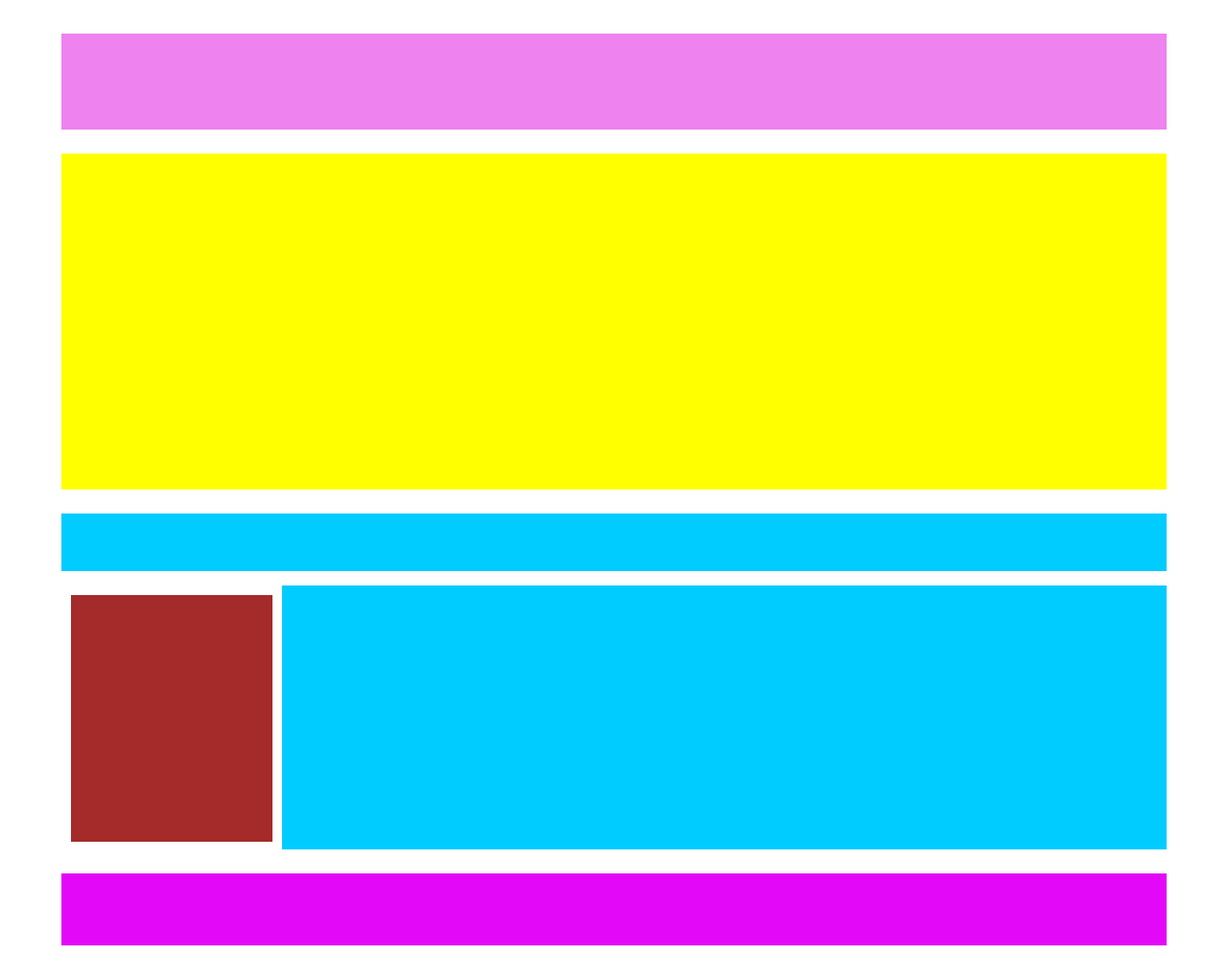
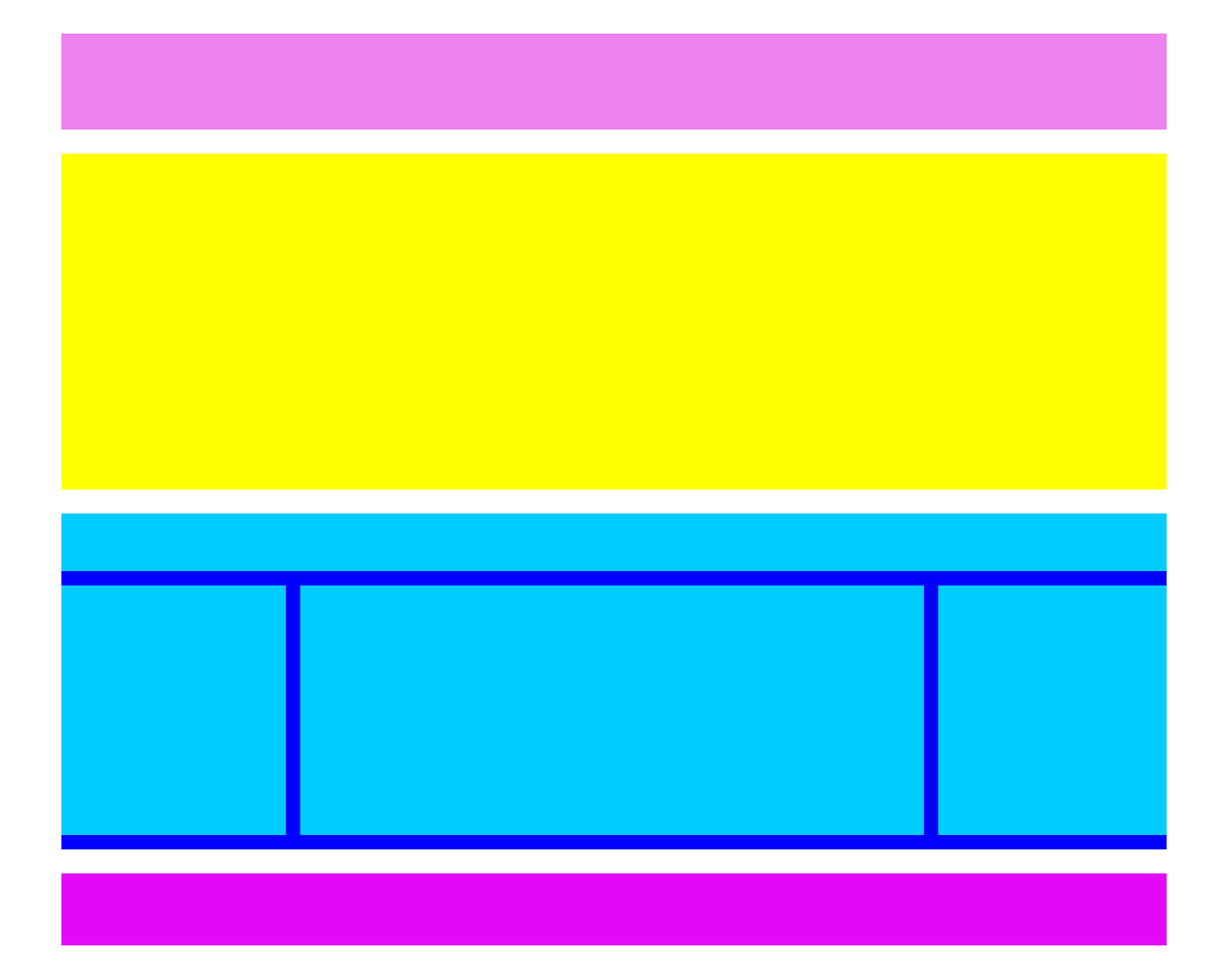
Before and after one commit to callagan70/htmlcss-struttura-wp, a plain HTML site: page index.html in a window 1280 px wide. Shown: the whole page at 96% size. Drawn offline with Linux system fonts and the light colour scheme.

Commit message:
Fatta prima parte con 4 contenitori della seconda section

```diff
--- a/index.html
+++ b/index.html
@@ -17,7 +17,7 @@
         <section class="first-section">
         </section>
 
-        <section class="second-section clearfix">
+        <section class="second-section">
             <div class="head-2s">
 
             </div>
@@ -38,16 +38,15 @@
 
     </main>
 
+   <footer>
+
+   </footer>
 
 
 
 
 
 
-    <footer>
-
-
-    </footer>
 
 
 </body>
--- a/style.css
+++ b/style.css
@@ -21,10 +21,11 @@ body{
     margin-right: 5%;
     margin-top: 25px;
 }
-/* .clearfix::after{
+
+.clearfix::after{
     content: "";
     display: table;
-    clear: both; */
+    clear: both;}
 
 .second-section{
     width: auto;
@@ -33,38 +34,35 @@ body{
     margin-left: 5%;
     margin-right: 5%;
     margin-top: 25px;
-    position: relative;
+    border-bottom: 15px solid blue;
+    display: block;
 }
 
 .head-2s{
-    position: relative;
     width: auto;
     height: 75px;
-    border-bottom: 15px solid white;
+    border-bottom: 15px solid blue;
 }
 
 .left-2s{
-    position: absolute;
     width: 20%;
-    height: 79%;
-    border: 10px solid white;
-    float: left;
-    background-color: brown;
-
+    height: 275px;
+    display: inline-block;
 }
 
 .middle-2s{
-    position: absolute;
-
+width: 59%;
+height: 275px;
+display: inline-block;
+border-right: 15px solid blue;
+border-left: 15px solid blue;
 }
 
 .right-2s{
-    position: absolute;
-
+    width: 20%;
+    height: 275px;
+    display: inline-block;
 }
-
-
-
 
 footer{
     width: auto;
```
